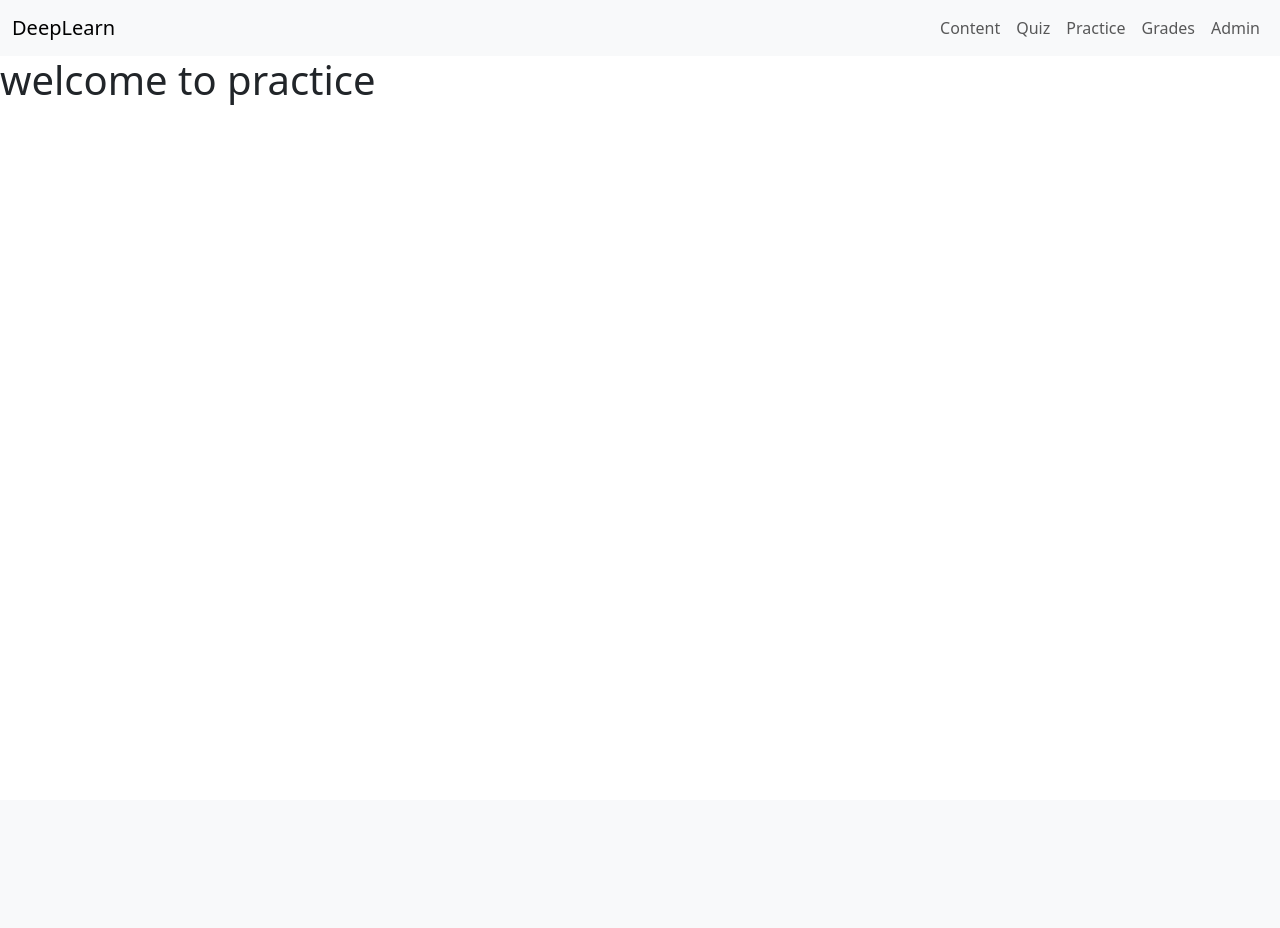
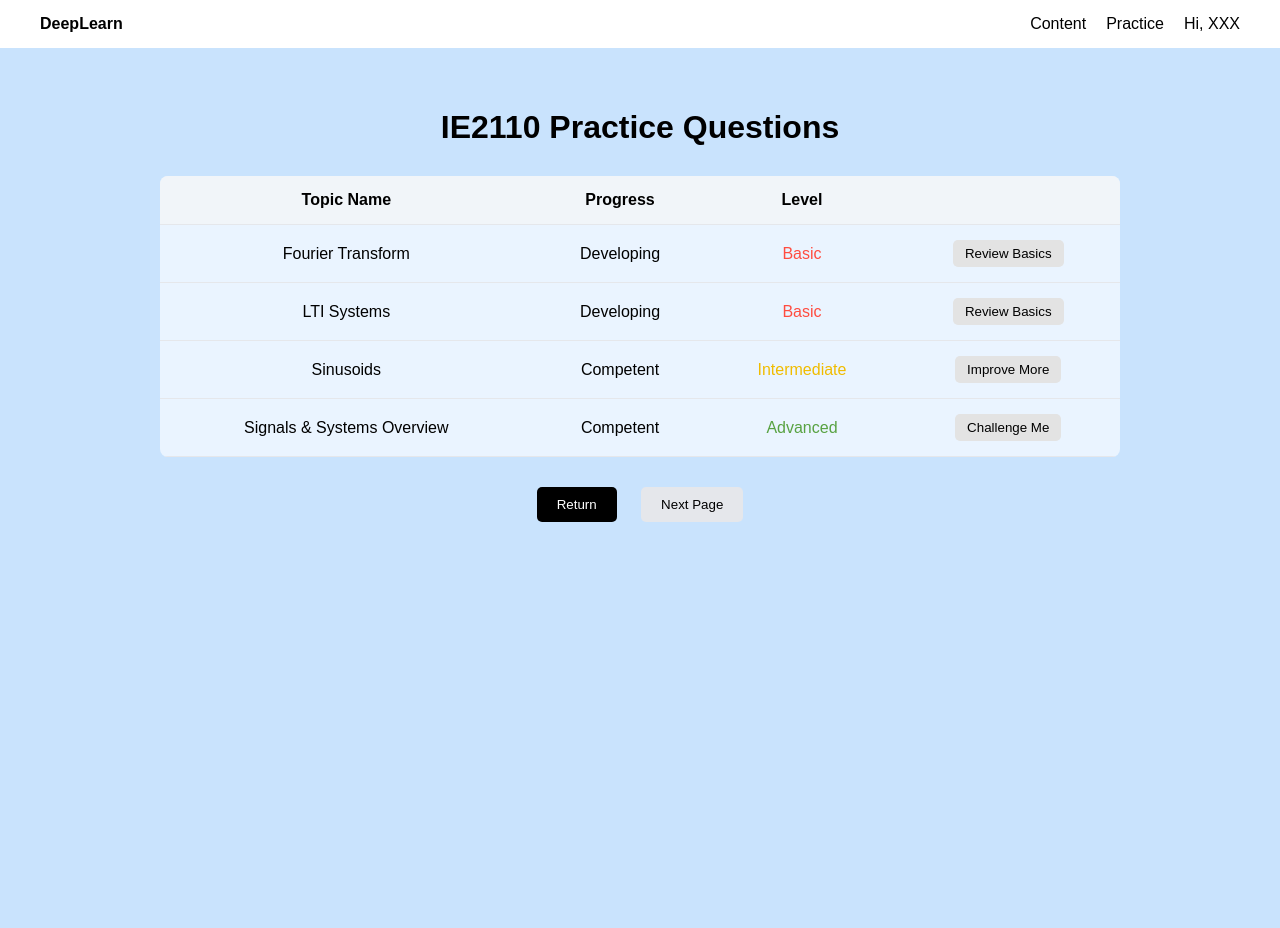
Before and after one commit to s0l1tary/IM3180-Project, a Django app: page /practice/ in a window 1280 px wide. Before the commit the page ends 105 px from the top, so only its background shows below. Run offline with Django 5.2, Linux system fonts and the light colour scheme.

Commit message:
Update practice.html

```diff
--- a/mysite/main/templates/main/practice.html
+++ b/mysite/main/templates/main/practice.html
@@ -1,13 +1,169 @@
 <!DOCTYPE html>
 <html lang="en">
 <head>
-    <meta charset="UTF-8">
-    <meta name="viewport" content="width=device-width, initial-scale=1.0">
-    <title>DeepLearn IE2110 Signals and Systems</title>
-    <link href="https://cdn.jsdelivr.net/npm/bootstrap@5.3.0/dist/css/bootstrap.min.css" rel="stylesheet">
+  <meta charset="UTF-8">
+  <meta name="viewport" content="width=device-width, initial-scale=1.0">
+  <title>Practice Questions</title>
+  <style>
+    body {
+      margin: 0;
+      font-family: Arial, sans-serif;
+      background-color: #f8f9fa;
+    }
+
+    /* Navbar */
+    .navbar {
+      display: flex;
+      justify-content: space-between;
+      align-items: center;
+      background-color: #ffffff;
+      color: black;
+      padding: 15px 40px;
+    }
+
+    .navbar-left {
+      font-weight: bold;
+    }
+
+    .navbar-right {
+      display: flex;
+      align-items: center;
+      gap: 20px;
+    }
+
+    .navbar-right span {
+      cursor: pointer;
+    }
+
+    /* Page content */
+    .content {
+      background-color: #c9e3fd;
+      min-height: 100vh;
+      padding: 40px;
+      text-align: center;
+    }
+
+    .content h1 {
+      margin-bottom: 30px;
+    }
+
+    /* Table */
+    table {
+      margin: 0 auto;
+      border-collapse: collapse;
+      width: 80%;
+      background: #eaf4ff;
+      border-radius: 8px;
+      overflow: hidden;
+    }
+
+    th, td {
+      padding: 15px;
+      border-bottom: 1px solid #e5e7eb;
+    }
+
+    th {
+      background-color: #f1f5f9;
+      text-align: center;
+    }
+
+    td button {
+      padding: 6px 12px;
+      border: none;
+      border-radius: 5px;
+      cursor: pointer;
+      color: black;
+    }
+
+    .btn-basic {
+      background-color: #e3e3e3;
+    }
+
+    .btn-more {
+      background-color: #e3e3e3;
+    }
+
+    .btn-advanced {
+      background-color: #e3e3e3;
+    }
+
+    /* Footer buttons */
+    .footer-buttons {
+      margin-top: 30px;
+    }
+
+    .footer-buttons button {
+      padding: 10px 20px;
+      margin: 0 10px;
+      border: none;
+      border-radius: 5px;
+      cursor: pointer;
+    }
+
+    .btn-return {
+      background-color: black;
+      color: white;
+    }
+
+    .btn-next {
+      background-color: #e5e7eb;
+      color: black;
+    }
+  </style>
 </head>
 <body>
-    {% include "main/navbar.html" %}
-    <h1> welcome to practice</h1>
+  <!-- Navbar -->
+  <div class="navbar">
+    <div class="navbar-left">DeepLearn</div>
+    <div class="navbar-right">
+      <span>Content</span>
+      <span>Practice</span>
+      <span>Hi, XXX</span>
+    </div>
+  </div>
+
+  <!-- Content -->
+  <div class="content">
+    <h1>IE2110 Practice Questions</h1>
+
+    <table>
+      <tr>
+        <th>Topic Name</th>
+        <th>Progress</th>
+        <th>Level</th>
+        <th></th>
+      </tr>
+      <tr>
+        <td>Fourier Transform</td>
+        <td>Developing</td>
+        <td style="color:#ff4c40;">Basic</td>
+        <td><button class="btn-basic">Review Basics</button></td>
+      </tr>
+      <tr>
+        <td>LTI Systems</td>
+        <td>Developing</td>
+        <td style="color:#ff4c40;">Basic</td>
+        <td><button class="btn-basic">Review Basics</button></td>
+      </tr>
+      <tr>
+        <td>Sinusoids</td>
+        <td>Competent</td>
+        <td style="color:#f0bc00;">Intermediate</td>
+        <td><button class="btn-more">Improve More</button></td>
+      </tr>
+      <tr>
+        <td>Signals & Systems Overview</td>
+        <td>Competent</td>
+        <td style="color:#58a242;">Advanced</td>
+        <td><button class="btn-advanced">Challenge Me</button></td>
+      </tr>
+    </table>
+
+    <!-- Footer buttons -->
+    <div class="footer-buttons">
+      <button class="btn-return">Return</button>
+      <button class="btn-next">Next Page</button>
+    </div>
+  </div>
 </body>
 </html>
```
